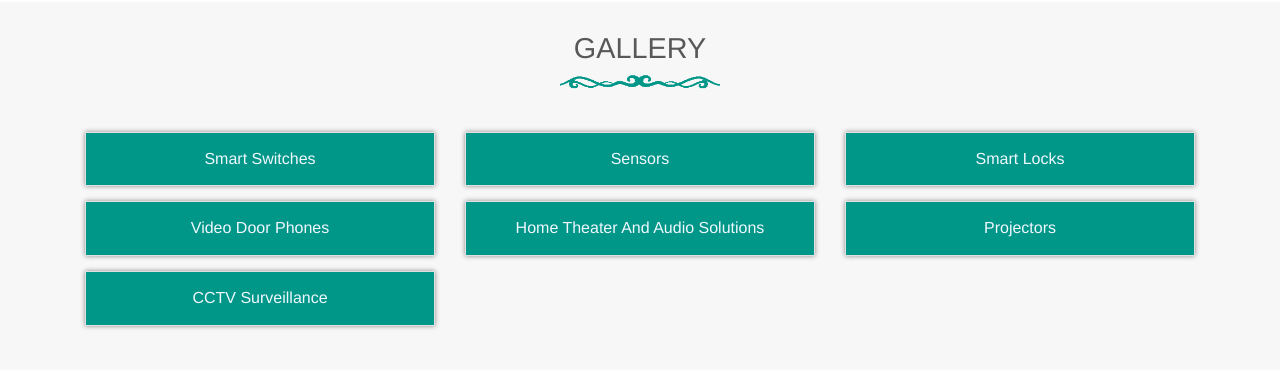
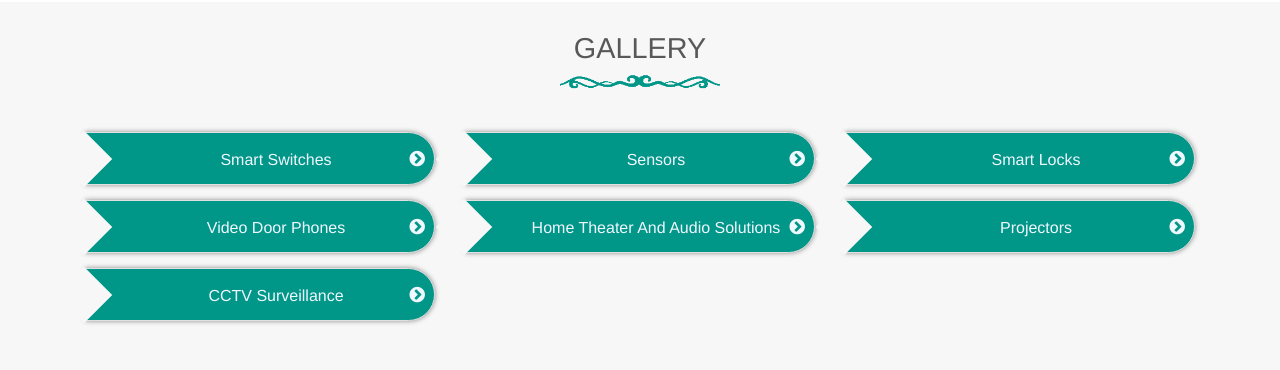
Before and after one commit to dsouzaedison/slautomations, a website: page index.html at #/home in a window 1280 px wide. Shown: the part 3300-3670 px from the top of the page. Drawn offline with nearby package versions, Linux system fonts and the light colour scheme; some packages are replaced by stand-ins of ours.

Commit message:
Gallery Items UI Design Changed

```diff
--- a/app.css
+++ b/app.css
@@ -362,12 +362,16 @@ nav {
 
 .gallery-item-container {
     background: #009688;
-    padding: 15px;
+    line-height: 53px;
     margin-top: 15px;
     border: 1px solid #e0e0e0;
     color: aliceblue;
     box-shadow: 0px 0px 0.3em #8c8a8a;
     cursor: pointer;
+    transition: all 0.5s ease;
+    height: 53px;
+    padding-left: 32px;
+    border-radius: 0 30px 30px 0;
 }
 
 .ellipsis {
@@ -439,3 +443,27 @@ nav {
     flex-direction: row;
     align-items: center;
 }
+
+.gallery-item-container:before {
+    display: block;
+    position: absolute;
+    left: -6px;
+    top: 22px;
+    content: ' ';
+    width: 40px;
+    height: 40px;
+    background: #f7f7f7;
+    transform: rotate(45deg);
+}
+
+.gallery-item-container > i {
+    font-size: 18px;
+    margin-top: 17px;
+    position: absolute;
+    right: 25px;
+}
+
+.gallery-item-container:hover {
+    background: #4f6563;
+    /*background: rgba(0, 150, 136, 0.88);*/
+}
--- a/views/home.html
+++ b/views/home.html
@@ -186,7 +186,7 @@
            <div class="container">
                <div class="col-lg-4 col-md-4 col-sm-4 col-xs-12" ng-repeat="item in gallery" ng-click="setDisplayImages(item.path, item.property)">
                    <div class="middle gallery-item-container text-capitalize ellipsis" data-toggle="modal" data-target="#myModal">
-                       {{item.name}}
+                       {{item.name}} <i class="fa fa-chevron-circle-right pull-right"></i>
                    </div>
                </div>
            </div>
```
